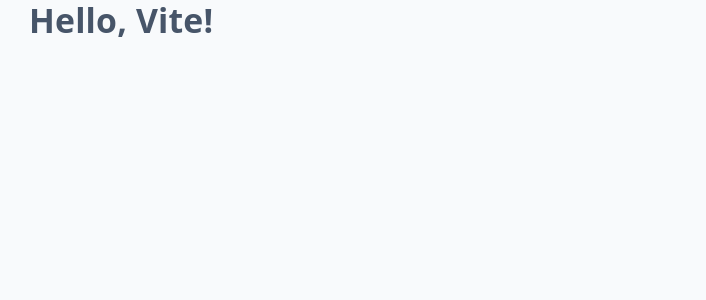
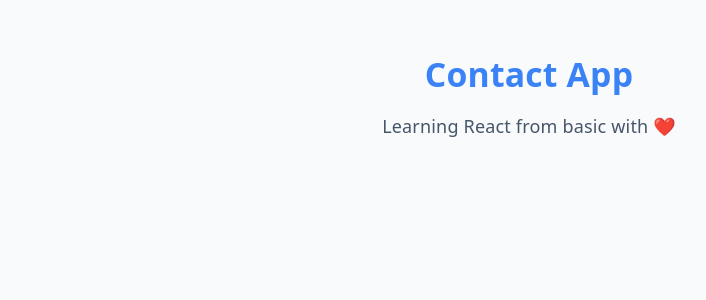
Before and after one commit to dev-mohammad78/contact-app, a React (Vite) app: page / in a window 1280 px wide. Shown: the top 300 px of the page, without its empty margins (111-817 px from the left). Built offline with nearby package versions, Linux system fonts and the light colour scheme.

Commit message:
Header added

```diff
--- a/src/App.jsx
+++ b/src/App.jsx
@@ -1,9 +1,9 @@
+import Header from "./components/Header";
+
 function App() {
   return (
     <>
-      <h1 className="text-3xl font-bold text-[var(--text-secondary)]">
-        Hello, Vite!
-      </h1>
+      <Header />
     </>
   );
 }
--- /dev/null
+++ b/src/components/Header.jsx
@@ -0,0 +1,12 @@
+function Header() {
+  return (
+    <div className="flex flex-col items-center mt-12 ">
+      <h1 className="text-3xl font-bold text-[var(--primary)]">Contact App</h1>
+      <p className="mt-4 text-[var(--text-secondary)]">
+        Learning React from basic with ❤️
+      </p>
+    </div>
+  );
+}
+
+export default Header;
--- a/src/style.css
+++ b/src/style.css
@@ -61,14 +61,17 @@
   }
 }
 
-* {
-  margin: 0;
-  padding: 0;
+#root {
+  width: 1126px;
+  max-width: 1000px;
+  margin: 0 auto;
+  text-align: center;
+  min-height: 100vh;
+  display: flex;
+  flex-direction: column;
   box-sizing: border-box;
 }
 
 body {
-  margin: auto;
-  max-width: 1000px;
-  min-height: 100vh;
+  margin: 0;
 }
```
